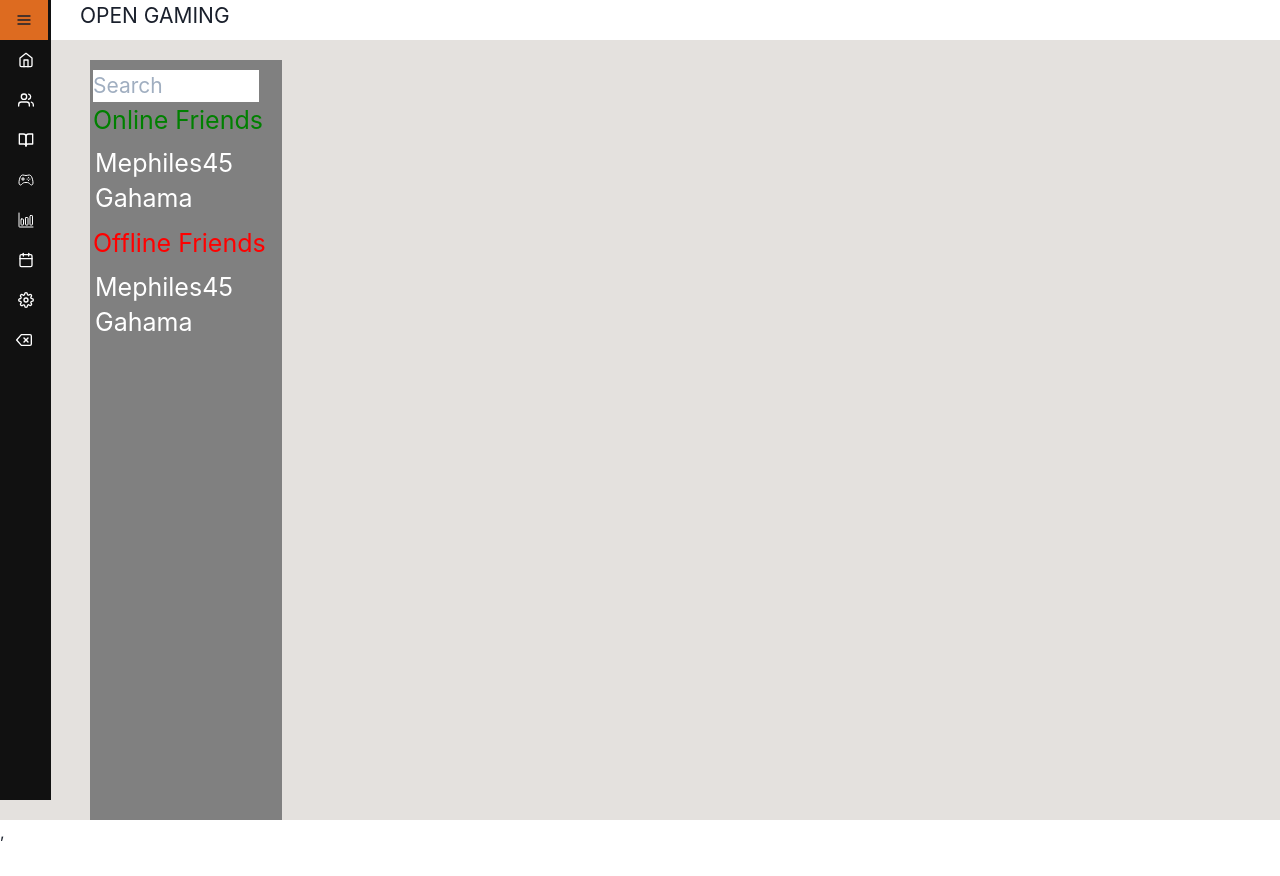
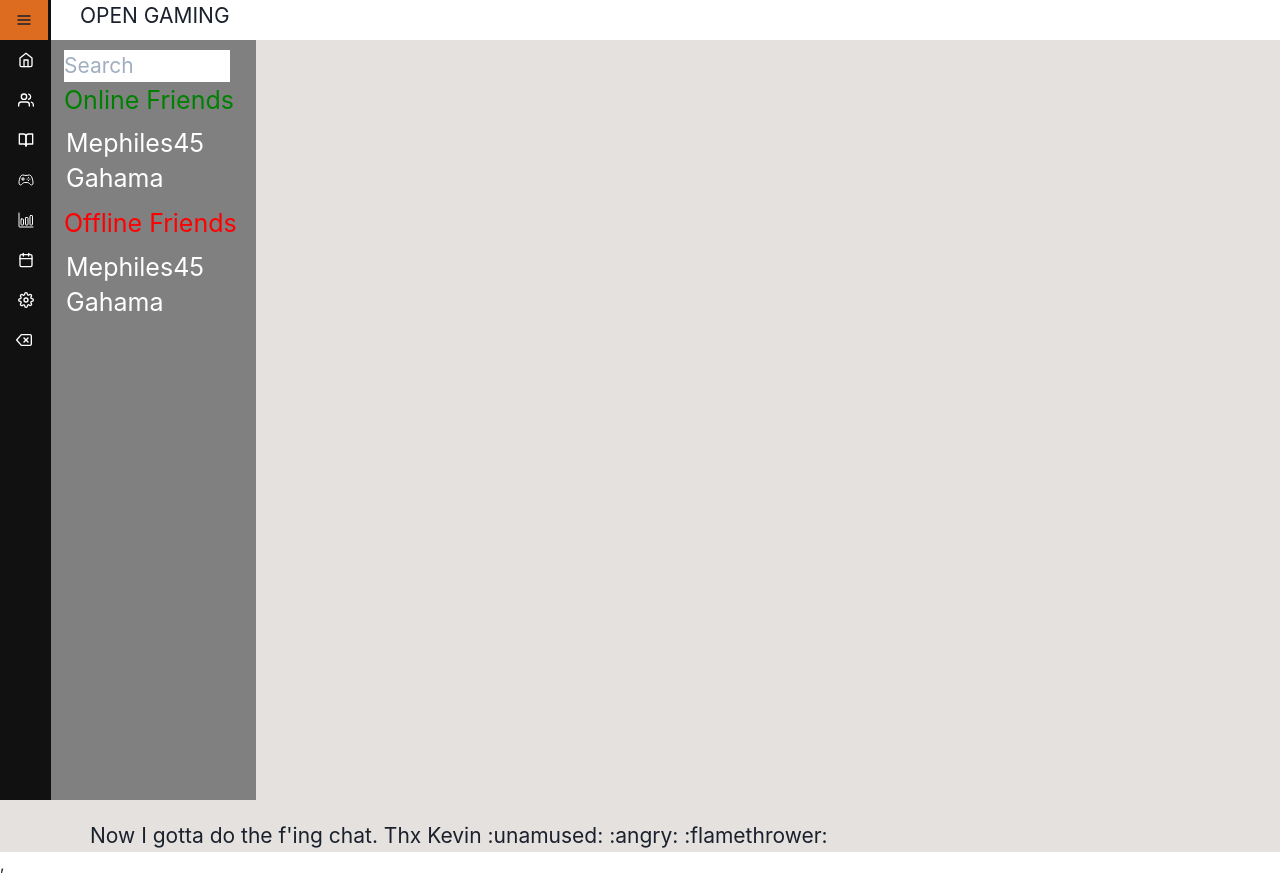
Before and after one commit to Romeo-gennari/Open-gaming-browser, a React (Create React App) app in the folder tfm-frontend/: page /Friends in a window 1280 px wide. Before the commit the page ends 844 px from the top, so only its background shows below. Built offline with nearby package versions, Linux system fonts and the light colour scheme.

Commit message:
FileSystem Tweak

```diff
--- a/tfm-frontend/src/index.js
+++ b/tfm-frontend/src/index.js
@@ -4,8 +4,8 @@ import './index.css';
 
 import App from './landing/App';
 import Profile from './Profile';
-import Login from './Login';
-import Register from './Register';
+import Login from './oauth/Login';
+import Register from './oauth/Register';
 import Download from './landing/Download';
 
 import Home from './postauth/home';
--- a/tfm-frontend/src/Login.js
+++ b/tfm-frontend/src/oauth/Login.js
@@ -1,10 +1,10 @@
-import './App.css';
+import '../App.css';
 
 import { useState} from 'react';
 import { Stack, Button, FormControl, FormLabel, Input, InputGroup, InputRightElement, Box, Center, Image, Heading, HStack, Link} from '@chakra-ui/react';
 import { ViewIcon, ViewOffIcon } from '@chakra-ui/icons';
 
-import OpenGaming from './images/open_gaming_logo.png'
+import OpenGaming from './../images/open_gaming_logo.png'
 
 import axios from "axios";
 import { useNavigate } from "react-router-dom";
--- a/tfm-frontend/src/Register.js
+++ b/tfm-frontend/src/oauth/Register.js
@@ -1,10 +1,10 @@
-import './App.css';
+import '../App.css';
 
 import { useState } from 'react';
 import { Stack, Button, FormControl, FormLabel, Input, InputGroup, InputRightElement, Box, Center, Image, Heading, HStack, Link } from '@chakra-ui/react';
 import { ViewIcon, ViewOffIcon } from '@chakra-ui/icons';
 
-import OpenGaming from './images/open_gaming_logo.png'
+import OpenGaming from './../images/open_gaming_logo.png'
 
 import axios from "axios";
 import { useNavigate } from "react-router-dom";
--- a/tfm-frontend/src/postauth/friends.js
+++ b/tfm-frontend/src/postauth/friends.js
@@ -11,8 +11,8 @@ width: 13vw;
 `
 
 const MasterFriendList = styled.div`
-padding: 10px 3px 3px 3px;
-width 15vw;
+padding: 10px 3px 3px 5vw;
+width 20vw;
 background-color:grey;
 height:95vh;
 `
@@ -72,8 +72,7 @@ function Friends(){
         <div className="pApp">
             <Sidebar />
             <Headband />
-            <div className="paBody">
-                <MasterFriendList>
+            <MasterFriendList>
                 <div className='search'>
                     <ResearchBar id="outlined-basic" label="Search"  placeholder='Search' onChange={inputHandler}/>
                 </div>
@@ -81,7 +80,9 @@ function Friends(){
                 <NarrowFriendsLister input={inputText}/>
                 <DeFi>Offline Friends</DeFi>
                 <NarrowFriendsLister input={inputText}/>
-                </MasterFriendList>
+            </MasterFriendList>
+            <div className="paBody">
+                <p>Now I gotta do the f'ing chat. Thx Kevin :unamused: :angry: :flamethrower: </p>
             </div>
         </div>
     );
--- a/tfm-frontend/src/mmClient.js
+++ b/tfm-frontend/src/postauth/mmClient.js
@@ -2,7 +2,7 @@ import axios from "axios";
 import { Link } from "@chakra-ui/react";
 import {React, useState} from "react";
 import styled from 'styled-components';
-import gamedata from './dummyData/games.json';
+import gamedata from './../dummyData/games.json';
 
 
 const ResearchBar = styled.input`
```
